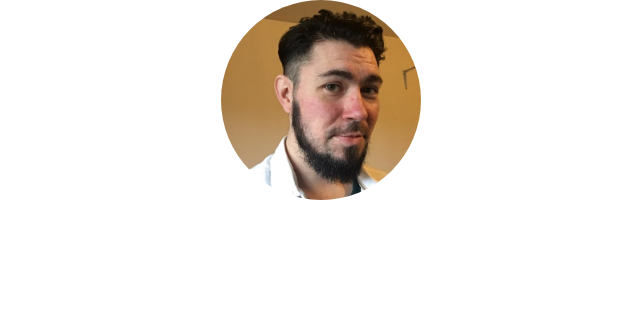
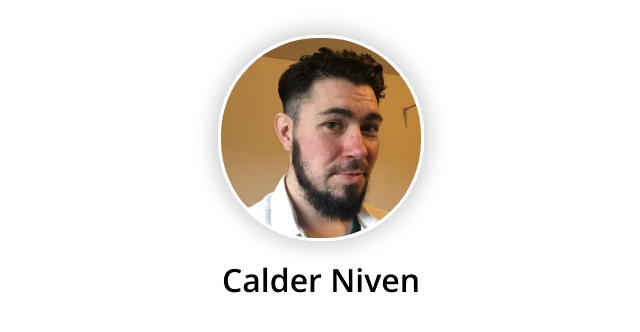
Before and after one commit to calderniven/one-pager, a plain HTML site: page index.html in a window 1280 px wide. Shown: the whole page, without its empty margins (319-959 px from the left). Drawn offline with nearby package versions, Linux system fonts and the light colour scheme.

Commit message:
image, font and styling

```diff
--- a/css/style.css
+++ b/css/style.css
@@ -1,7 +1,22 @@
+:root {
+    --default-font: 'Open Sans', sans-serif;
+}
+
+body {
+    font-family: var(--default-font);
+}
+
 .avatar {
+    margin: auto;
+    margin-top: 35px;
     display: block;
     height: 200px;
     width: 200px;
     border-radius: 100px;
-    margin: auto;
+    border: 3px solid #ffffff;
+    box-shadow: 0 0 20px 5px rgb(207, 207, 207);
 }
+
+h1 {
+    text-align: center;
+}
--- a/index.html
+++ b/index.html
@@ -4,11 +4,14 @@
     <meta charset="UTF-8">
     <meta name="viewport" content="width=device-width, initial-scale=1.0">
     <title>One-Pager</title>
+    <link rel="stylesheet" href="css/normalize.css">
+    <link rel="preconnect" href="https://fonts.gstatic.com">
+<link href="https://fonts.googleapis.com/css2?family=Open+Sans:ital,wght@0,300;0,600;1,300;1,600&display=swap" rel="stylesheet">
     <link rel="stylesheet" href="css/style.css">
-    <link rel="stylesheet" href="css/normalize.css">
 </head>
 <body>
-    <img class="avatar" src="images/avatar.jpg" alt="">
+    <img width="200px" height="200px" class="avatar" src="images/avatar.jpg" alt="">
+    <h1>Calder Niven</h1>
 
     <script src="js/script.js"></script>
 </body>
```
